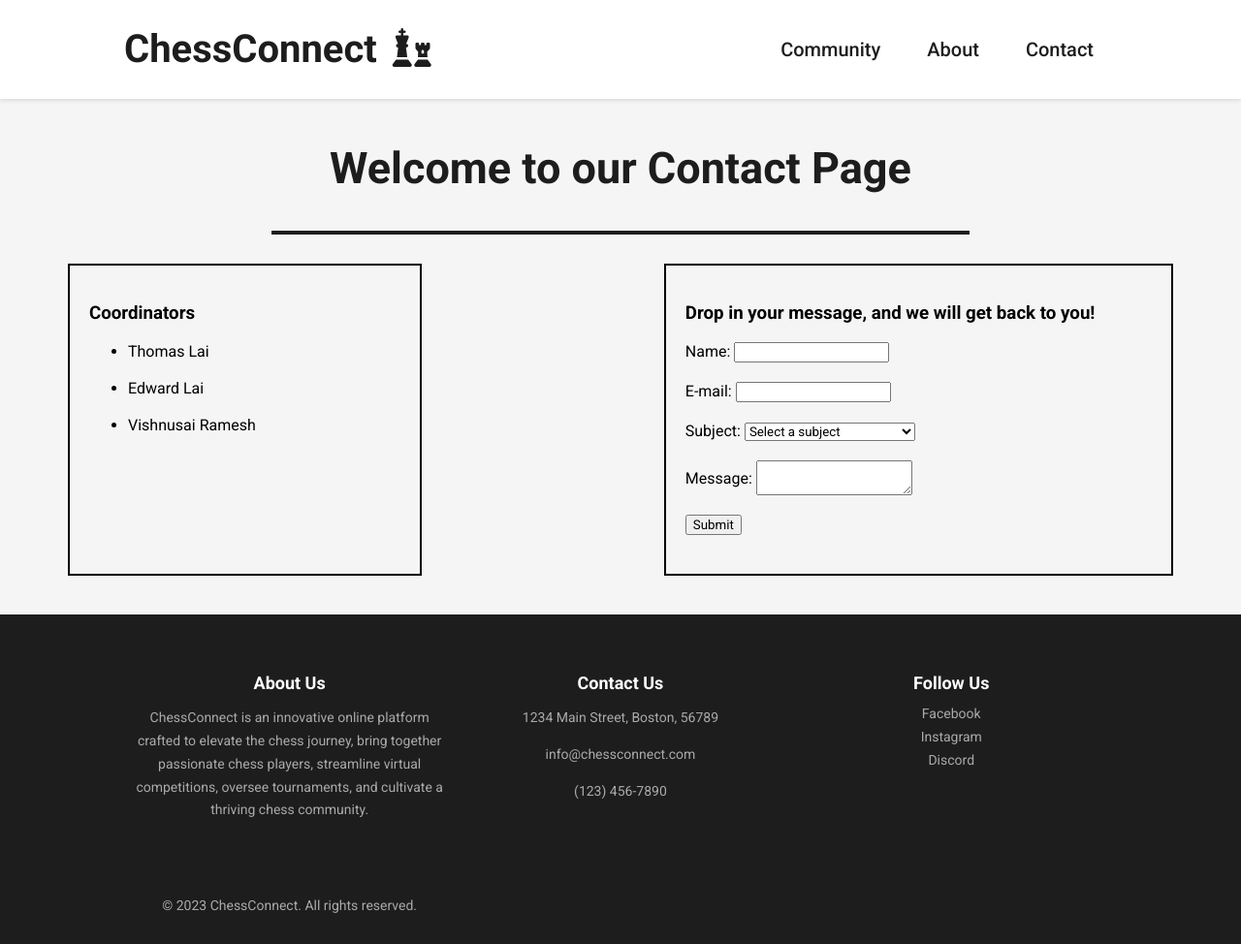
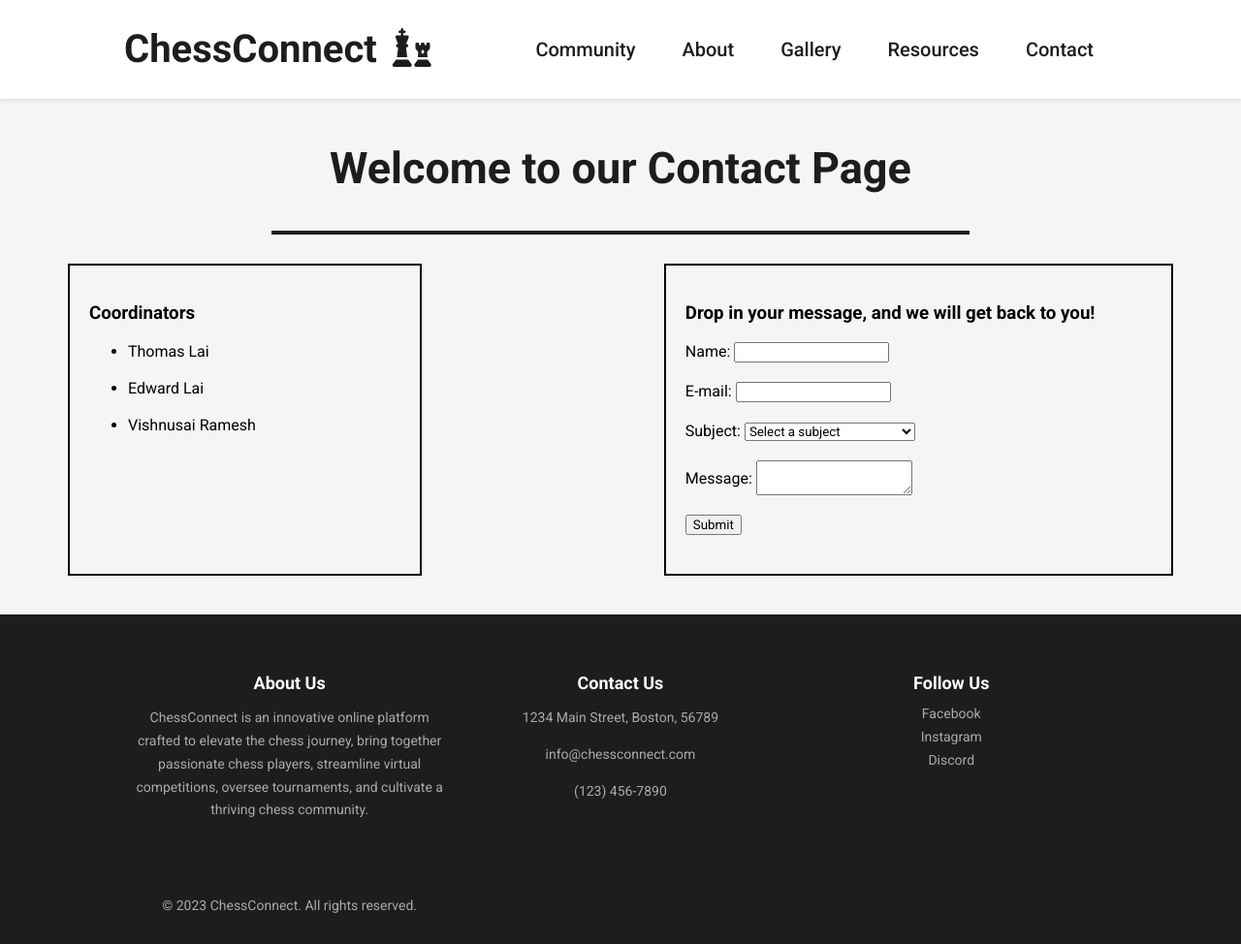
Before and after one commit to edwardl903/chess_website, a website: page contact.html in a window 1280 px wide. Shown: the whole page at 97% size. Drawn offline with Linux system fonts and the light colour scheme.

Commit message:
contact page navigation bar update

```diff
--- a/contact.html
+++ b/contact.html
@@ -49,6 +49,8 @@
             <div class="links link-text">
                 <a href="community.html">Community</a>
                 <a href="about.html">About</a>
+                <a href="gallery.html">Gallery</a>
+                <a href="resources.html">Resources</a>
                 <a href="contact.html">Contact</a>
                 <a class="menu" onclick="openNav()">&#9776;</a>
             </div>
@@ -59,6 +61,8 @@
             <div class="overlay-content">
                 <a href="community.html">Community</a>
                 <a href="about.html">About</a>
+                <a href="gallery.html">Gallery</a>
+                <a href="resources.html">Resources</a>
                 <a href="contact.html">Contact</a>
             </div>
         </div>
```
